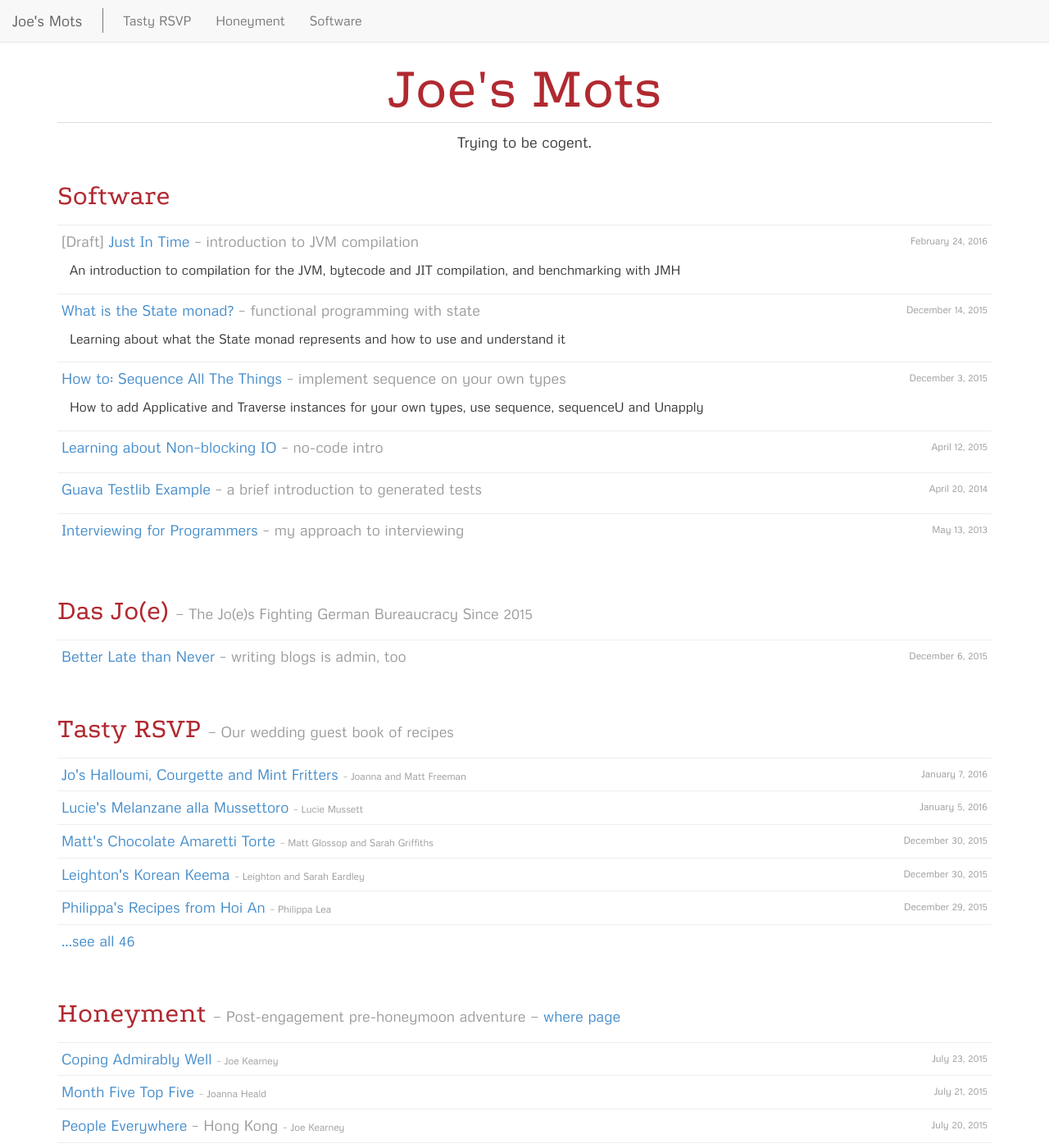
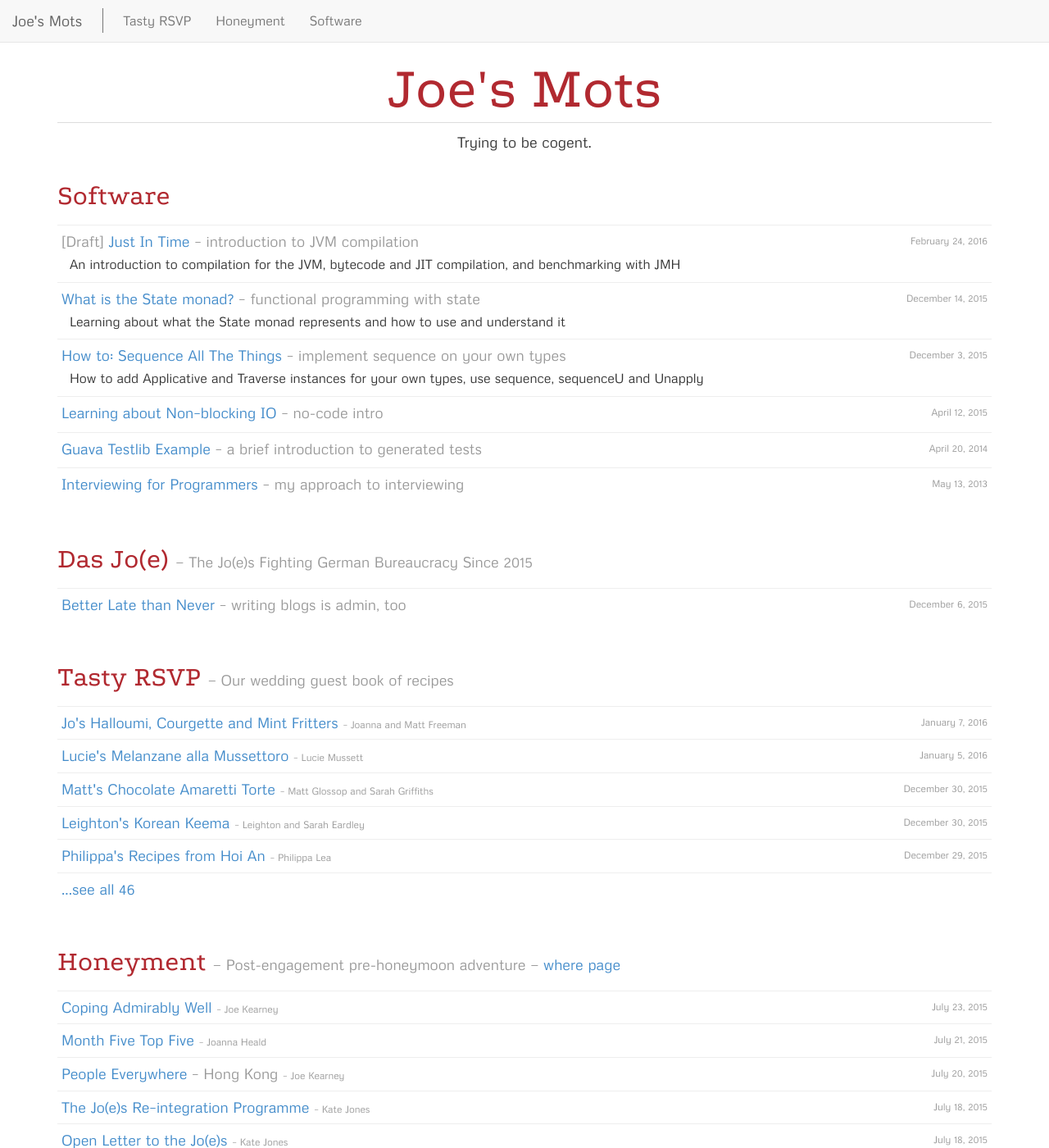
Before and after one commit to joekearney/joekearney.github.io, a Jekyll site: the page built from index.html, in a window 1280 px wide and 1400 px high. Shown: the whole window at 82% size. Built offline with Jekyll 4.4.1, drawn with Linux system fonts in a browser that asks for light colours.

Commit message:
smaller margins on post descriptions

```diff
--- a/css/main.css
+++ b/css/main.css
@@ -347,6 +347,7 @@
 .post-long-description {
   padding-left: 10px;
   font-size: 16px;
+  margin: 3px 0;
 }
 
 .map-full-width {
```
